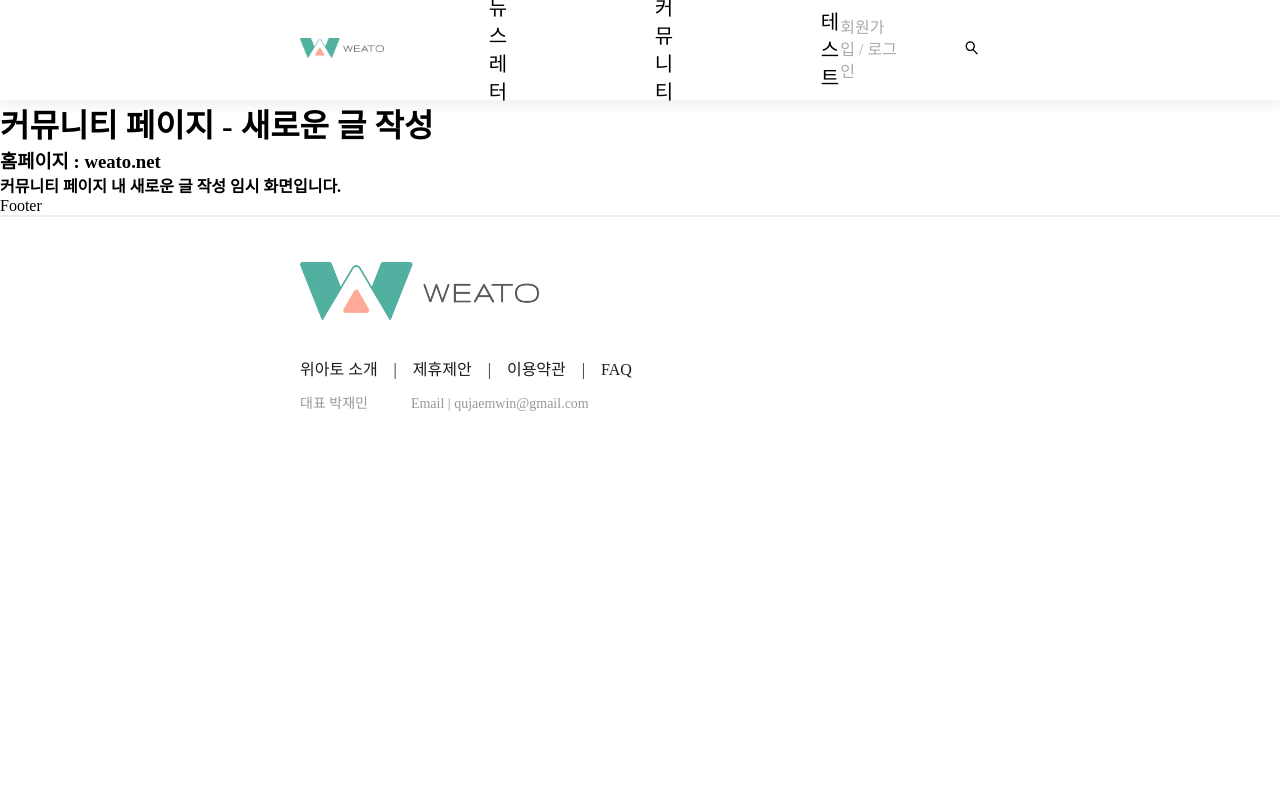
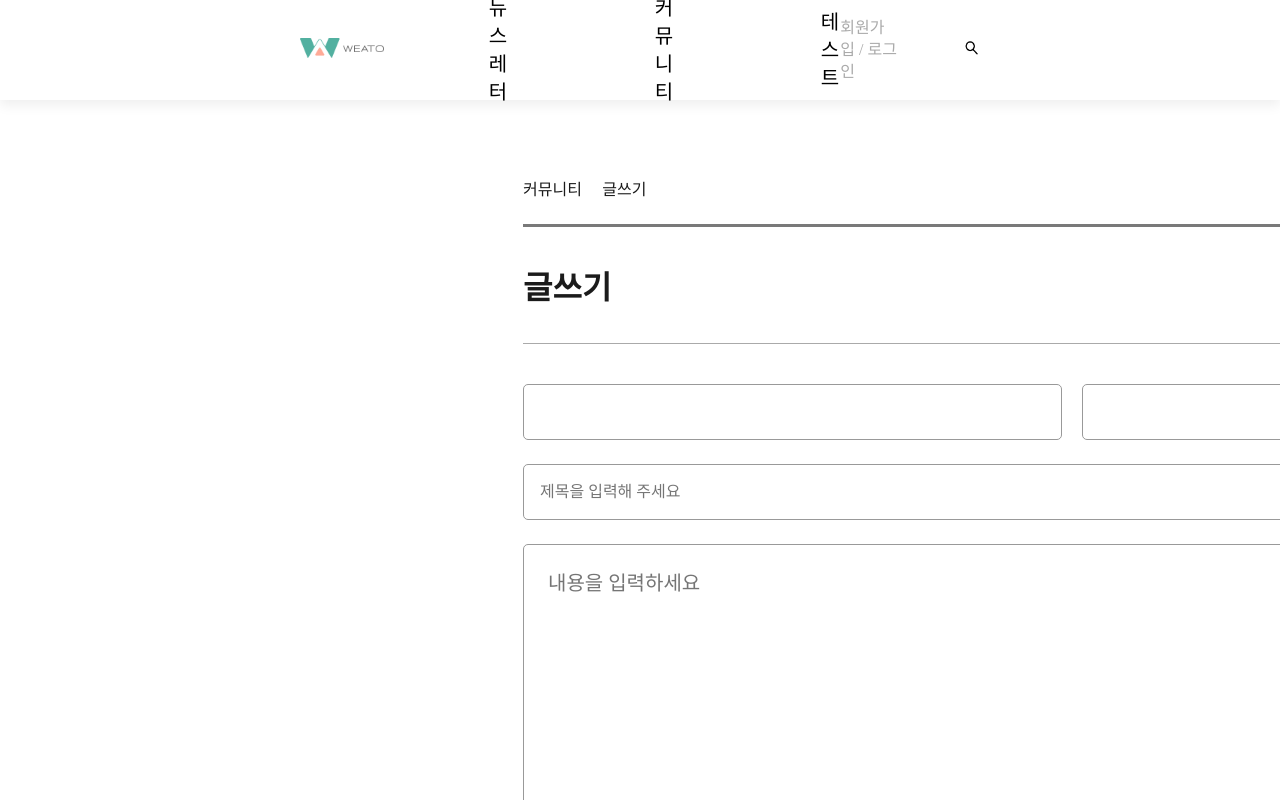
Before and after one commit to ceos15th-AllG/weato-client, a Next.js app: page /community/post/new in a window 1280 px wide. Shown: the top 800 px of the page. Built offline with nearby package versions, Linux system fonts and the light colour scheme; a web font is replaced by a local one.

Commit message:
:sparkles: 커뮤니티 작성 페이지 70% 완료
게시판 및 태그 선택 기능 제외 70% 완료

```diff
--- a/pages/community/post/new.jsx
+++ b/pages/community/post/new.jsx
@@ -1,15 +1,63 @@
+/** @jsxImportSource @emotion/react */
+import { css } from '@emotion/react';
+import styled from '@emotion/styled';
+
+import Button from '../../../src/components/common/ButtonContainer';
+import WriteForm from '../../../src/components/community/WriteForm';
+
+import { Display1, Subhead3 } from '../../../styles/FontStyle';
+import { main, gray04, gray06, text_black } from '../../../styles/Colors';
+
+const Layout = styled.div`
+  margin: 79px 523px 60px;
+
+  display: flex;
+  flex-direction: column;
+`;
+
+const Row = styled.div`
+  display: flex;
+  align-items: center;
+`;
+
+const Box = styled.div`
+  display: flex;
+  justify-content: space-between;
+  align-items: center;
+`;
+
+const ContentHeader = styled.header`
+  width: 100%;
+  padding-bottom: 23px;
+
+  ${Subhead3}
+
+  border-bottom: 3px solid ${gray06};
+  color: ${text_black};
+`;
+
+const Title = styled.div`
+  ${Display1}
+
+  color : ${text_black};
+`;
+
 export default function New() {
   return (
-    <div>
-      <main>
-        <h1>커뮤니티 페이지 - 새로운 글 작성</h1>
-        <h3>
-          홈페이지 : <a href="/">weato.net</a>
-        </h3>
-        <h4>커뮤니티 페이지 내 새로운 글 작성 임시 화면입니다.</h4>
-      </main>
+    <Layout>
+      <ContentHeader>커뮤니티 &#xE001; 글쓰기</ContentHeader>
+      <Box
+        css={css`
+          margin-top: 40px;
+          padding-bottom: 34px;
+          border-bottom: 1px solid ${gray04};
+        `}
+      >
+        <Title>글쓰기</Title>
+        <Button text={'발행'} btnType={'1'} />
+      </Box>
 
-      <footer>Footer</footer>
-    </div>
+      <WriteForm />
+    </Layout>
   );
 }
--- /dev/null
+++ b/src/components/community/WriteForm.jsx
@@ -0,0 +1,84 @@
+import styled from '@emotion/styled';
+
+import { Subhead4, Subhead3 } from '../../../styles/FontStyle';
+import { gray04, gray05 } from '../../../styles/Colors';
+
+const Layout = styled.div`
+  display: flex;
+  flex-direction: column;
+`;
+
+const Row = styled.div`
+  margin-top: 40px;
+
+  display: flex;
+  justify-content: space-between;
+  align-items: center;
+`;
+
+const CategoryField = styled.div`
+  width: 539px;
+  height: 56px;
+
+  border-radius: 5px;
+  border: 1px solid ${gray05};
+`;
+
+const TagField = styled.div`
+  width: 315px;
+  height: 56px;
+
+  border-radius: 5px;
+  border: 1px solid ${gray05};
+`;
+
+const TitleField = styled.input`
+  width: 100%;
+  height: 56px;
+
+  padding: 16px;
+  margin-top: 24px;
+
+  ${Subhead3}
+
+  color : ${gray04};
+
+  border: none;
+  outline: none;
+
+  border-radius: 5px;
+  border: 1px solid ${gray05};
+`;
+
+const ContentField = styled.textarea`
+  width: 100%;
+  height: 480px;
+
+  padding: 24px;
+  margin-top: 24px;
+
+  ${Subhead4}
+
+  color : ${gray05};
+
+  border: none;
+  outline: none;
+
+  border-radius: 5px;
+  border: 1px solid ${gray05};
+`;
+
+function WriteForm() {
+  return (
+    <Layout>
+      <Row>
+        <CategoryField />
+        <TagField />
+      </Row>
+      <TitleField placeholder="제목을 입력해 주세요" />
+      <ContentField placeholder="내용을 입력하세요" />
+    </Layout>
+  );
+}
+
+export default WriteForm;
```
Also changed, not shown: pages/community/post/sample.jsx (+1 -32 lines).
